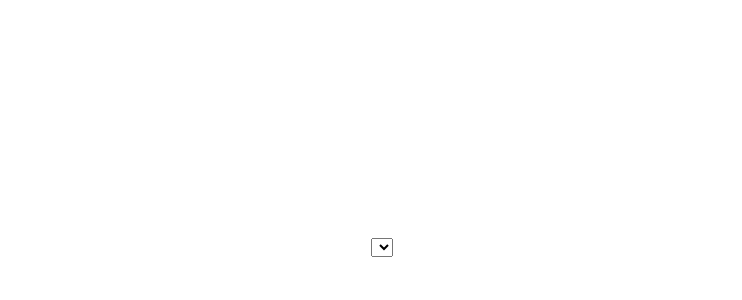
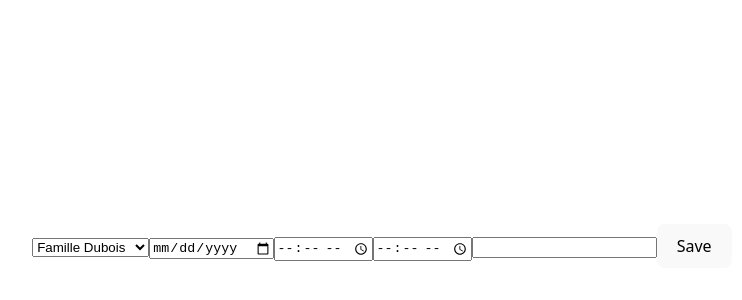
Before and after one commit to PierreDugue/childcare-timesheet, a React (Vite) app: page / in a window 1280 px wide. Shown: the part 154-454 px from the top of the page, without its empty margins (258-1000 px from the left). Built offline with nearby package versions, Linux system fonts and the light colour scheme.

Commit message:
CTS Update form and reducers

```diff
--- a/src/components/logging/time-log-form.tsx
+++ b/src/components/logging/time-log-form.tsx
@@ -1,16 +1,31 @@
+import { useEffect } from "react";
 import { useForm, type SubmitHandler } from "react-hook-form";
-import { useSelector } from "react-redux";
+import { useDispatch, useSelector } from "react-redux";
 import type { LogFormInputs } from "../../models/models";
 import {
+  addLogs,
   selectAllFamily,
   selectFamilyById,
   type FamilyState,
 } from "../../slices/familySlice";
-import { useEffect } from "react";
 
 export function TimeLogForm() {
   const { register, handleSubmit } = useForm<LogFormInputs>();
-  const onSubmit: SubmitHandler<LogFormInputs> = (data) => console.log(data);
+  const dispatch = useDispatch();
+  const onSubmit: SubmitHandler<LogFormInputs> = (data) => {
+    console.log(data);
+    dispatch(
+      addLogs({
+        familyId: data.family,
+        log: {
+          date: data.logs.date,
+          startHour: data.logs.startHour,
+          endHour: data.logs.endHour,
+          signature: data.comment ?? "",
+        },
+      })
+    );
+  };
 
   const families = useSelector(selectAllFamily);
   const family = useSelector((state: FamilyState) =>
@@ -24,7 +39,18 @@ export function TimeLogForm() {
 
   return (
     <form onSubmit={handleSubmit(onSubmit)}>
-      <select {...register("family")}></select>
+      <select {...register("family")}>
+        {families.value.map((family) => (
+          <option key={family.familyId} value={family.familyId}>
+            {family.name}
+          </option>
+        ))}
+      </select>
+      <input type="date" {...register("logs.date")} />
+      <input type="time" {...register("logs.startHour")} />
+      <input type="time" {...register("logs.endHour")} />
+      <input type="text" {...register("comment")} />
+      <button type="submit">Save</button>
     </form>
   );
 }
--- a/src/slices/familySlice.ts
+++ b/src/slices/familySlice.ts
@@ -75,20 +75,43 @@ export const familySlice = createSlice({
       state.value.push(newfamily);
     },
     removeFamily: (state, action: PayloadAction<string>) => {
-      state.value.filter((family) => family.familyId !== action.payload);
+      state.value = state.value.filter(
+        (family) => family.familyId !== action.payload
+      );
+    },
+    addLogs: (
+      state,
+      action: PayloadAction<{ familyId: string; log: familyLogs }>
+    ) => {
+      const { familyId, log } = action.payload;
+      const family = state.value.find((f) => f.familyId === familyId);
+      const existingLog = family?.logs.find(
+        (familyLog) =>
+          new Date(familyLog.date).toString() === new Date(log.date).toString()
+      );
+
+      if (!family) return;
+      if (!existingLog) {
+        family?.logs.push(log);
+      } else {
+        existingLog.startHour = log.startHour;
+        existingLog.endHour = log.endHour;
+      }
     },
   },
 });
 
-export const { addFamily, removeFamily } = familySlice.actions;
+export const { addFamily, removeFamily, addLogs } = familySlice.actions;
 export const selectAllFamily = (state: RootState) => state.family;
 export const selectFamilyId = (state: RootState, familyId: string) => familyId;
 
 export const selectFamilyById = createSelector(
   [selectAllFamily, selectFamilyId],
   (families, familyId) => {
-    console.log('families', families, familyId);
-    return families.family.value?.find((family) => family.familyId === familyId);
+    console.log("families", families, familyId);
+    return families.family.value?.find(
+      (family) => family.familyId === familyId
+    );
   }
 );
 
```
Also changed, not shown: src/models/models.ts (+5 -3 lines).
